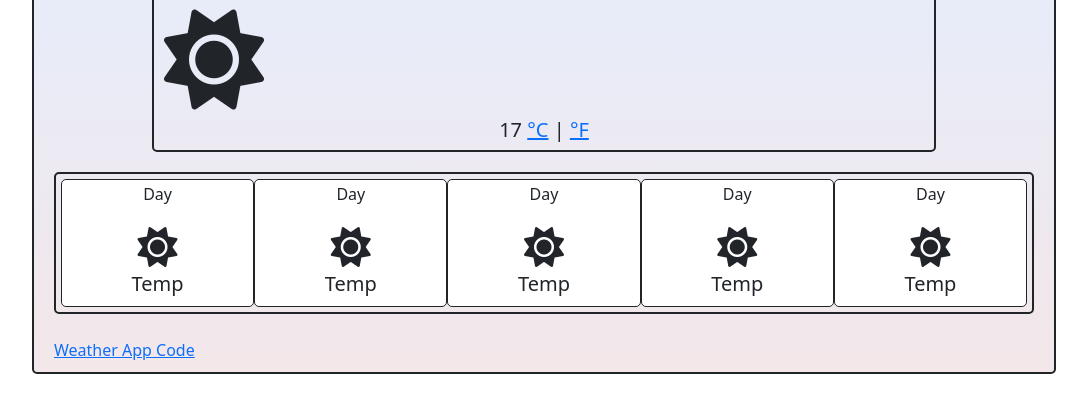
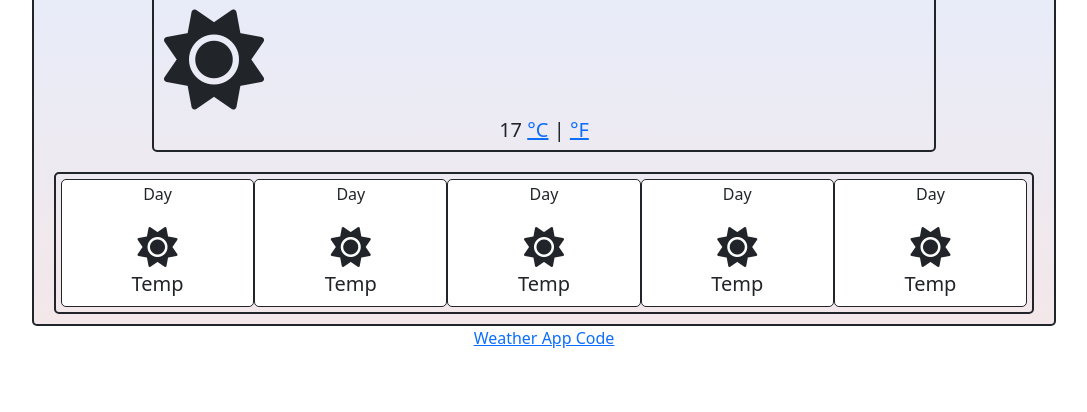
Before and after one commit to wannabec/Weather-app-project, a plain HTML site: page index.html in a window 1280 px wide. Shown: the part 148-560 px from the top of the page, without its empty margins (96-1183 px from the left). Drawn offline with nearby package versions, Linux system fonts and the light colour scheme.

Commit message:
Changes css of repo link

```diff
--- a/index.html
+++ b/index.html
@@ -68,11 +68,9 @@
             </div>
         </div>
         </div>
-        <br/>
-        <a href="https://github.com/wannabec/Weather-app-project">Weather App Code</a>
-
 
     </div>
+    <a href="https://github.com/wannabec/Weather-app-project" class="link">Weather App Code</a>
    <script src="src/index.js"></script>
 </body>
 </html>
--- a/src/style.css
+++ b/src/style.css
@@ -80,3 +80,7 @@
   padding: 2px 2px;
   text-align: center;
 }
+.link {
+  display: block;
+  text-align: center;
+}
```
